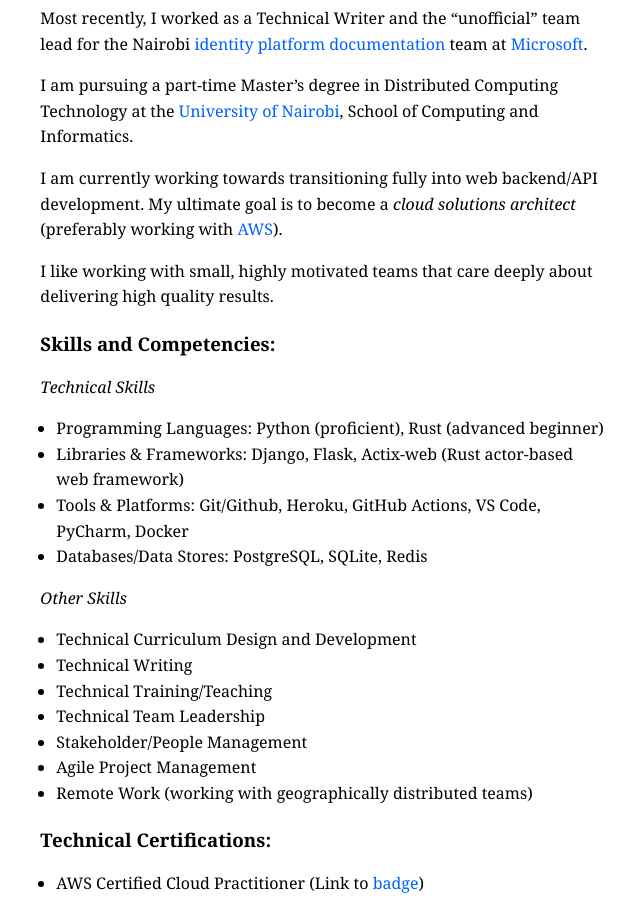
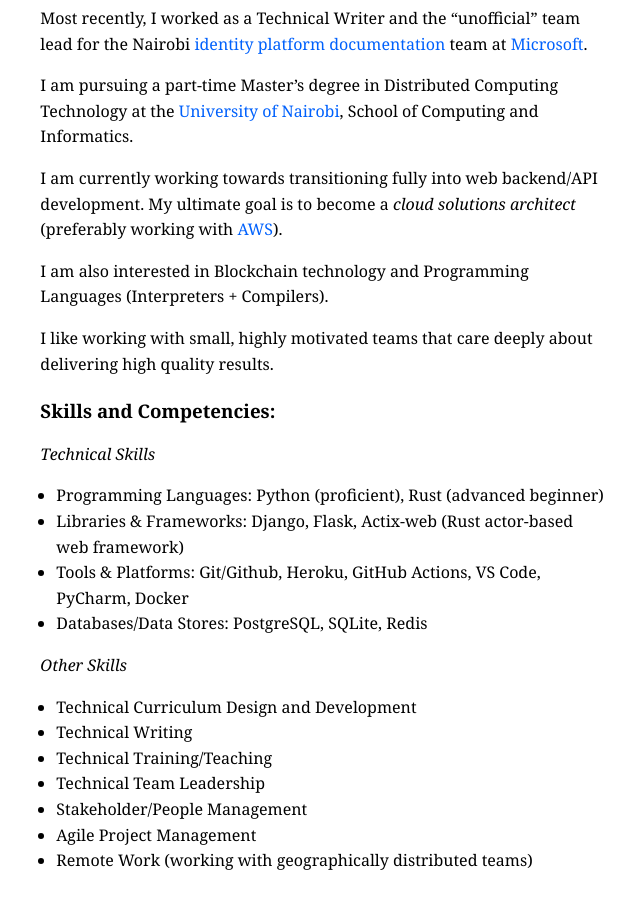
Before and after one commit to chrischiedo/chrischiedo.github.io, a Jekyll site: the page built from resume.md, in a window 1280 px wide and 900 px high, scrolled down 380 px. Shown: the whole window, without its empty margins (317-957 px from the left). Built offline with Jekyll 4.4.1, drawn with Linux system fonts in a browser that asks for light colours.

Commit message:
update profile section of the resume page

```diff
--- a/resume.md
+++ b/resume.md
@@ -20,6 +20,8 @@ at the [University of Nairobi](https://www.uonbi.ac.ke/), School of Computing
 and Informatics.
 
 I am currently working towards transitioning fully into web backend/API development. My ultimate goal is to become a *cloud solutions architect* (preferably working with [AWS](https://aws.amazon.com/)).
+
+I am also interested in Blockchain technology and Programming Languages (Interpreters + Compilers).
 
 I like working with small, highly motivated teams that care deeply about delivering high quality results.
 
```
